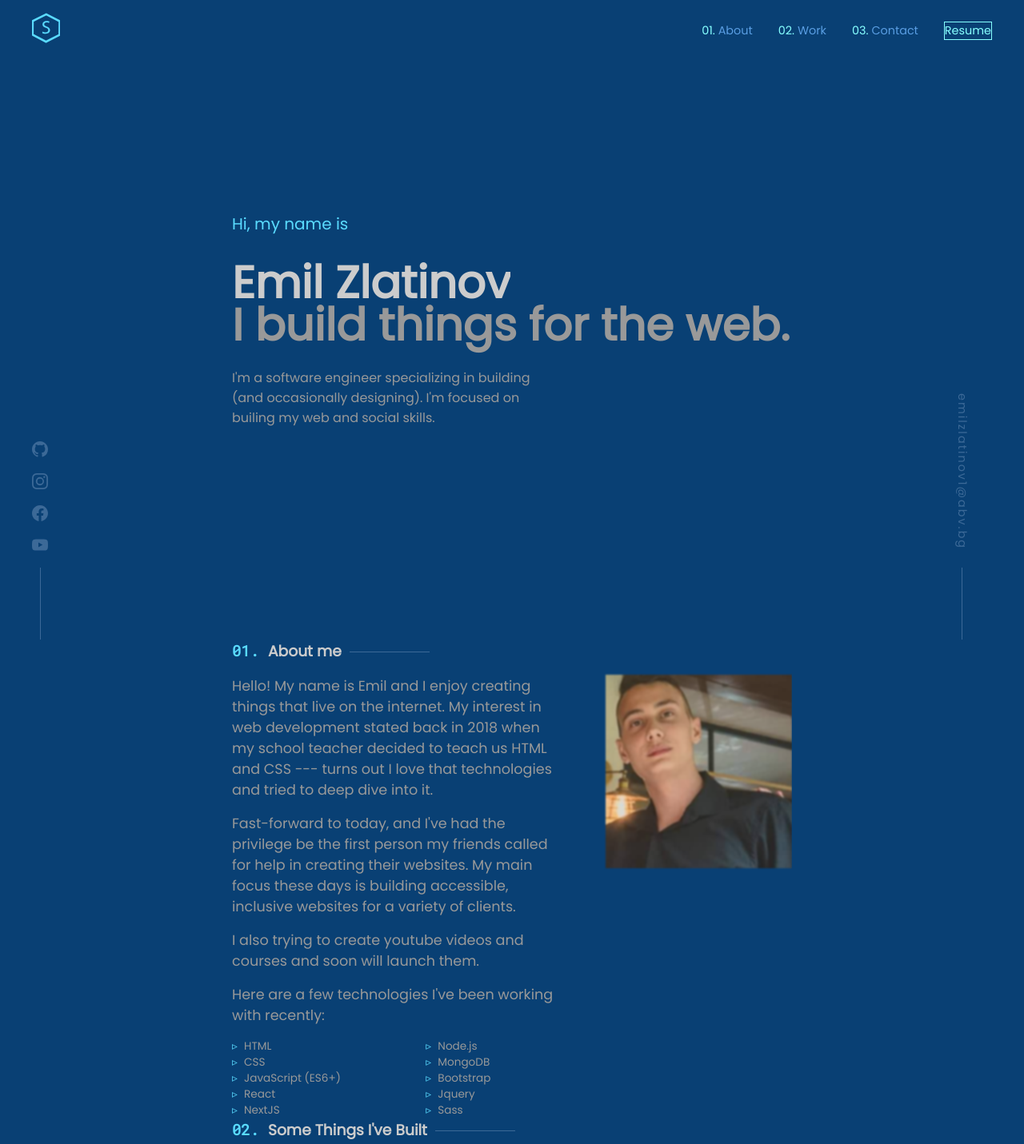
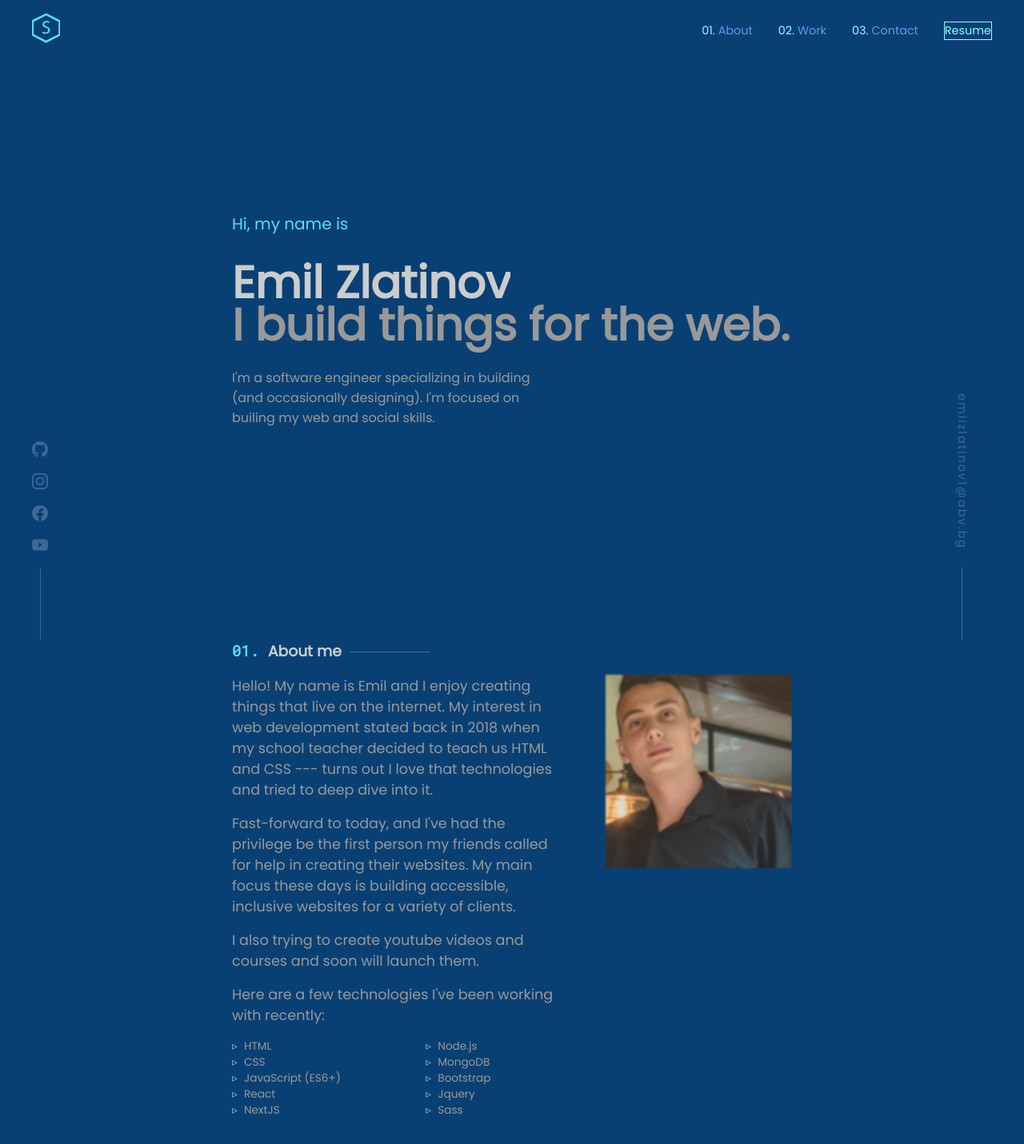
Before and after one commit to StroverIT/portfolio, a React (Create React App) app: page / in a window 1280 px wide. Shown: the top 1431 px of the page at 80% size. Built offline with nearby package versions, Linux system fonts and the light colour scheme.

Commit message:
adding height to about

```diff
--- a/src/components/about/about.css
+++ b/src/components/about/about.css
@@ -1,5 +1,7 @@
 
-
+.about {
+    height: 80vh;
+}
 .about .row{
     font-size:1.1rem;
 }
```
